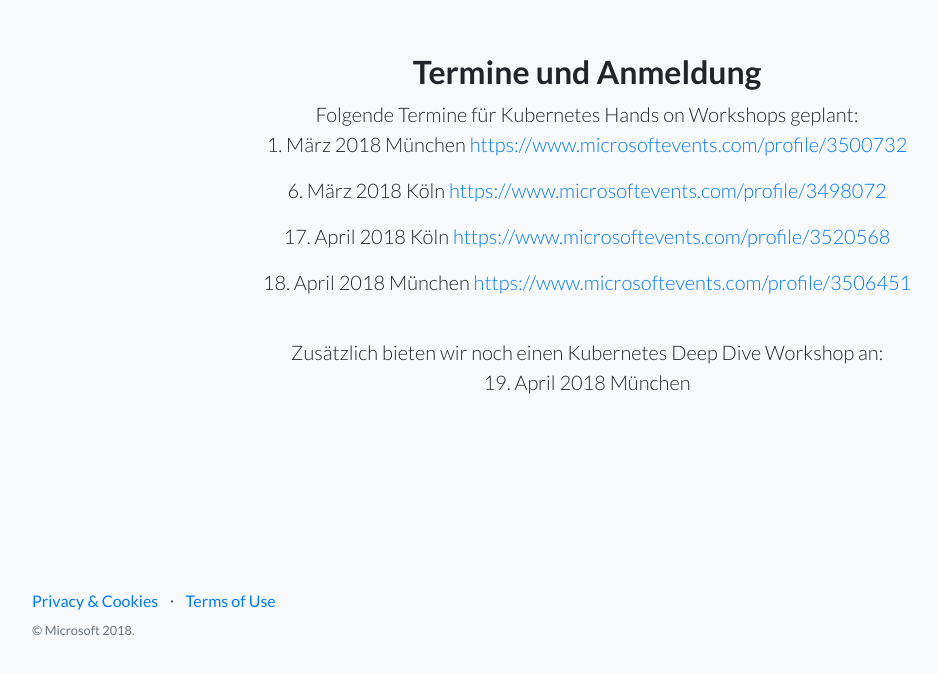
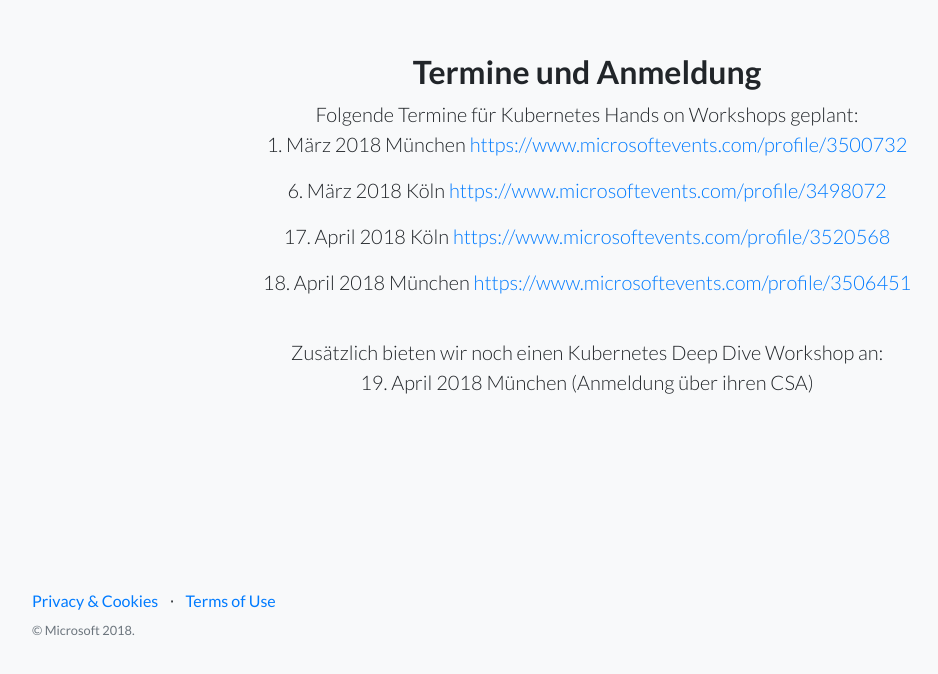
Before and after one commit to denniszielke/phoenix, a website: page about/index.html in a window 1280 px wide. Shown: the part 3359-4033 px from the top of the page, without its empty margins (53-991 px from the left). Drawn offline with Linux system fonts and the light colour scheme.

Commit message:
Update index.html

```diff
--- a/about/index.html
+++ b/about/index.html
@@ -145,7 +145,7 @@
             <p class="lead mb-3">18. April 2018 München <a href="https://www.microsoftevents.com/profile/3506451">https://www.microsoftevents.com/profile/3506451</a></p>
 <br>
               <p class="lead mb-0">Zusätzlich bieten wir noch einen Kubernetes Deep Dive Workshop an:  </p>
-              <p class="lead mb-3">19. April 2018 München </p>
+              <p class="lead mb-3">19. April 2018 München (Anmeldung über ihren CSA) </p>
           </div>
         </div>
       </div>
```
